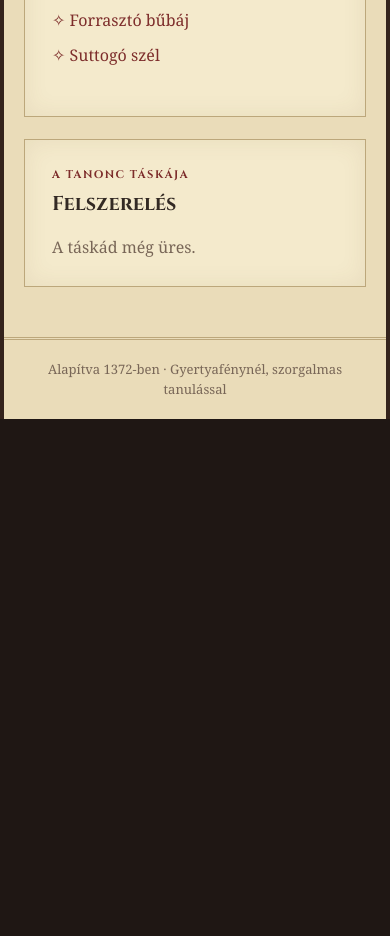
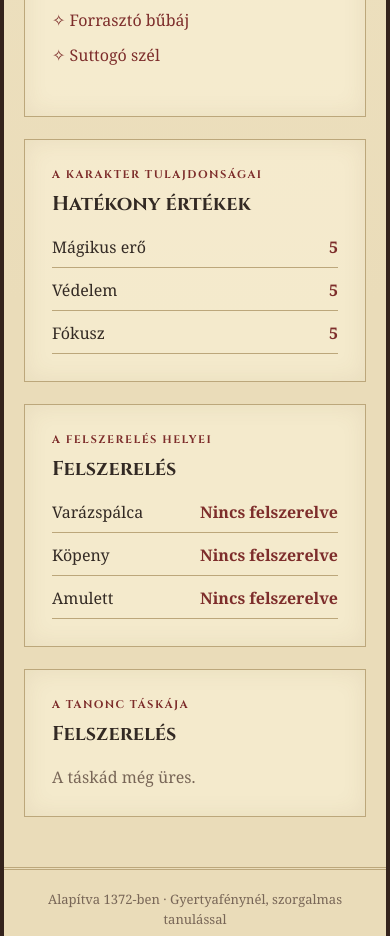
Before and after one commit to Maflacs/wizard-academy, a React (Vite) app: page /character in a window 390 px wide. Shown: the part 880-1816 px from the top of the page. Before the commit the page ends 1299 px from the top, so only its background shows below. Built offline with nearby package versions, Linux system fonts and the light colour scheme; a web font is replaced by a local one.

Commit message:
Add equipment stats and shop bonus display

```diff
--- a/src/App.jsx
+++ b/src/App.jsx
@@ -16,6 +16,16 @@ const initialPlayer = {
   energy: 100,
   maxEnergy: 100,
   inventory: [],
+  stats: {
+    magicPower: 5,
+    defense: 5,
+    focus: 5,
+  },
+  equipment: {
+    wand: null,
+    robe: null,
+    amulet: null,
+  },
   lastEnergyUpdate: Date.now(),
 };
 
@@ -29,6 +39,8 @@ function loadPlayer() {
     const player = {
       ...initialPlayer,
       ...savedData,
+      stats: { ...initialPlayer.stats, ...savedData.stats },
+      equipment: { ...initialPlayer.equipment, ...savedData.equipment },
       lastEnergyUpdate: savedData.lastEnergyUpdate || Date.now(),
     };
     const updatedPlayer = updateEnergy(player, Date.now());
@@ -149,6 +161,31 @@ function App() {
     setMessage(`${item.name} bekerült a táskádba.`);
   }
 
+  function equipItem(item) {
+    const ownsItem = player.inventory.some(
+      (inventoryItem) =>
+        inventoryItem.itemId === item.id && inventoryItem.quantity > 0,
+    );
+    if (item.type !== "equipment" || !ownsItem) {
+      setMessage("Ezt a tárgyat nem szerelheted fel.");
+      return;
+    }
+
+    persistPlayer({
+      ...player,
+      equipment: { ...player.equipment, [item.slot]: item.id },
+    });
+    setMessage(`${item.name} felszerelve.`);
+  }
+
+  function unequipItem(slot) {
+    persistPlayer({
+      ...player,
+      equipment: { ...player.equipment, [slot]: null },
+    });
+    setMessage("A tárgyat levetted.");
+  }
+
   function attendLesson(lesson) {
     if (player.energy < lesson.energyCost) {
       setMessage("Nincs elegendő energiád ehhez az órához.");
@@ -200,6 +237,9 @@ function App() {
                 player={player}
                 items={items}
                 onSaveName={saveName}
+                message={message}
+                onEquipItem={equipItem}
+                onUnequipItem={unequipItem}
                 energyStatus={energyStatus}
               />
             }
--- a/src/data/items.js
+++ b/src/data/items.js
@@ -3,6 +3,7 @@ const items = [
     mark: "☽",
     name: "Holdfény tinta",
     description: "Olyan jegyzetekhez, amelyeket a nappal nem láthat.",
+    type: "material",
     price: 8,
     id: "moonlit-ink",
   },
@@ -10,6 +11,9 @@ const items = [
     mark: "♢",
     name: "Tölgyfa pálca",
     description: "Szívós, türelmes, és kissé önfejű.",
+    type: "equipment",
+    slot: "wand",
+    bonuses: { magicPower: 2 },
     price: 20,
     id: "oak-wand",
   },
@@ -17,8 +21,29 @@ const items = [
     mark: "✹",
     name: "Összpontosító elixír",
     description: "Egy teljes, zavartalan óra palackba zárva.",
+    type: "consumable",
     price: 12,
     id: "focus-elixir",
+  },
+  {
+    id: "starlit-robe",
+    mark: "♧",
+    name: "Csillagfonat köpeny",
+    description: "A csillagok szálai megóvják viselőjüket a félresikerült bűbájoktól.",
+    type: "equipment",
+    slot: "robe",
+    bonuses: { defense: 2 },
+    price: 18,
+  },
+  {
+    id: "moonstone-amulet",
+    mark: "◊",
+    name: "Holdkő amulett",
+    description: "Halk derengése összegyűjti a szétszóródó mágikus figyelmet.",
+    type: "equipment",
+    slot: "amulet",
+    bonuses: { focus: 2 },
+    price: 15,
   },
 ];
 
--- a/src/pages/CharacterPage.css
+++ b/src/pages/CharacterPage.css
@@ -57,6 +57,59 @@
   line-height: 2.2;
   color: var(--red);
 }
+.character-sections {
+  display: grid;
+  grid-template-columns: 1fr 1fr;
+  gap: 22px;
+  margin-top: 22px;
+}
+.stat-section ul,
+.equipment-section ul {
+  display: grid;
+  gap: 10px;
+  margin: 16px 0 0;
+  padding: 0;
+  list-style: none;
+}
+.stat-section li,
+.equipment-section li {
+  display: flex;
+  justify-content: space-between;
+  gap: 14px;
+  padding-bottom: 8px;
+  border-bottom: 1px solid var(--line);
+}
+.stat-section strong,
+.equipment-section strong {
+  color: var(--red);
+  text-align: right;
+}
+.text-button {
+  padding: 0;
+  border: 0;
+  color: var(--red);
+  background: transparent;
+  cursor: pointer;
+  font: inherit;
+  font-size: 12px;
+  text-decoration: underline;
+}
+.text-button:hover {
+  color: var(--ink);
+}
+.equipment-section li {
+  flex-wrap: wrap;
+}
+.inventory-actions {
+  display: flex;
+  align-items: center;
+  gap: 12px;
+}
+.inventory-actions em {
+  color: var(--muted);
+  font-size: 12px;
+  font-style: italic;
+}
 .inventory {
   margin-top: 22px;
 }
@@ -90,4 +143,7 @@
   .two-column {
     grid-template-columns: 1fr;
   }
+  .character-sections {
+    grid-template-columns: 1fr;
+  }
 }
--- a/src/pages/CharacterPage.jsx
+++ b/src/pages/CharacterPage.jsx
@@ -1,7 +1,21 @@
 import { useState } from "react";
 import "./CharacterPage.css";
 
-function CharacterPage({ player, items, onSaveName, energyStatus }) {
+const equipmentSlots = [
+  { key: "wand", label: "Varázspálca" },
+  { key: "robe", label: "Köpeny" },
+  { key: "amulet", label: "Amulett" },
+];
+
+function CharacterPage({
+  player,
+  items,
+  onSaveName,
+  message,
+  onEquipItem,
+  onUnequipItem,
+  energyStatus,
+}) {
   const [name, setName] = useState(player.name);
 
   function saveName(event) {
@@ -17,6 +31,18 @@ function CharacterPage({ player, items, onSaveName, energyStatus }) {
       item: items.find((item) => item.id === inventoryItem.itemId),
     }))
     .filter((inventoryItem) => inventoryItem.item);
+  const equippedItems = equipmentSlots.map((slot) => ({
+    ...slot,
+    item: items.find((item) => item.id === player.equipment[slot.key]),
+  }));
+  const effectiveStats = { ...player.stats };
+  equippedItems.forEach(({ item }) => {
+    if (item?.bonuses) {
+      Object.entries(item.bonuses).forEach(([stat, bonus]) => {
+        effectiveStats[stat] += bonus;
+      });
+    }
+  });
 
   return (
     <section className="page">
@@ -80,6 +106,50 @@ function CharacterPage({ player, items, onSaveName, energyStatus }) {
           </ul>
         </div>
       </div>
+      <div className="character-sections">
+        <div className="parchment-panel stat-section">
+          <p className="eyebrow">A karakter tulajdonságai</p>
+          <h3>Hatékony értékek</h3>
+          <ul>
+            <li>
+              <span>Mágikus erő</span>
+              <strong>{effectiveStats.magicPower}</strong>
+            </li>
+            <li>
+              <span>Védelem</span>
+              <strong>{effectiveStats.defense}</strong>
+            </li>
+            <li>
+              <span>Fókusz</span>
+              <strong>{effectiveStats.focus}</strong>
+            </li>
+          </ul>
+        </div>
+        <div className="parchment-panel equipment-section">
+          <p className="eyebrow">A felszerelés helyei</p>
+          <h3>Felszerelés</h3>
+          <ul>
+            {equippedItems.map((slot) => (
+              <li key={slot.key}>
+                <span>{slot.label}</span>
+                <strong>
+                  {slot.item ? slot.item.name : "Nincs felszerelve"}
+                </strong>
+                {slot.item && (
+                  <button
+                    className="text-button"
+                    type="button"
+                    onClick={() => onUnequipItem(slot.key)}
+                  >
+                    Leveszem
+                  </button>
+                )}
+              </li>
+            ))}
+          </ul>
+        </div>
+      </div>
+      {message && <p className="game-message">{message}</p>}
       <div className="parchment-panel inventory">
         <p className="eyebrow">A tanonc táskája</p>
         <h3>Felszerelés</h3>
@@ -90,7 +160,22 @@ function CharacterPage({ player, items, onSaveName, energyStatus }) {
             {inventoryItems.map((inventoryItem) => (
               <li key={inventoryItem.itemId}>
                 <span>{inventoryItem.item.name}</span>
-                <strong>{inventoryItem.quantity} db</strong>
+                <span className="inventory-actions">
+                  <strong>{inventoryItem.quantity} db</strong>
+                  {inventoryItem.item.type === "equipment" &&
+                    (player.equipment[inventoryItem.item.slot] ===
+                    inventoryItem.item.id ? (
+                      <em>Felszerelve</em>
+                    ) : (
+                      <button
+                        className="text-button"
+                        type="button"
+                        onClick={() => onEquipItem(inventoryItem.item)}
+                      >
+                        Felszerelem
+                      </button>
+                    ))}
+                </span>
               </li>
             ))}
           </ul>
--- a/src/pages/ShopPage.css
+++ b/src/pages/ShopPage.css
@@ -18,6 +18,14 @@
 .item p {
   margin: 6px 0 0;
   color: var(--muted);
+}
+.item-bonuses {
+  display: grid;
+  gap: 2px;
+  margin-top: 2px;
+  color: var(--red);
+  font-size: 14px;
+  font-weight: bold;
 }
 .item-mark {
   color: var(--red);
--- a/src/pages/ShopPage.jsx
+++ b/src/pages/ShopPage.jsx
@@ -1,5 +1,11 @@
 import items from "../data/items";
 import "./ShopPage.css";
+
+const statLabels = {
+  magicPower: "Mágikus erő",
+  defense: "Védelem",
+  focus: "Fókusz",
+};
 
 function ShopPage({ player, message, onPurchaseItem }) {
   const formattedGold = new Intl.NumberFormat("hu-HU").format(player.gold);
@@ -16,6 +22,15 @@ function ShopPage({ player, message, onPurchaseItem }) {
             <span className="item-mark">{item.mark}</span>
             <h3>{item.name}</h3>
             <p>{item.description}</p>
+            {item.bonuses && Object.keys(item.bonuses).length > 0 && (
+              <div className="item-bonuses">
+                {Object.entries(item.bonuses).map(([stat, bonus]) => (
+                  <span key={stat}>
+                    +{bonus} {statLabels[stat]}
+                  </span>
+                ))}
+              </div>
+            )}
             <strong>
               {new Intl.NumberFormat("hu-HU").format(item.price)} korona
             </strong>
```
